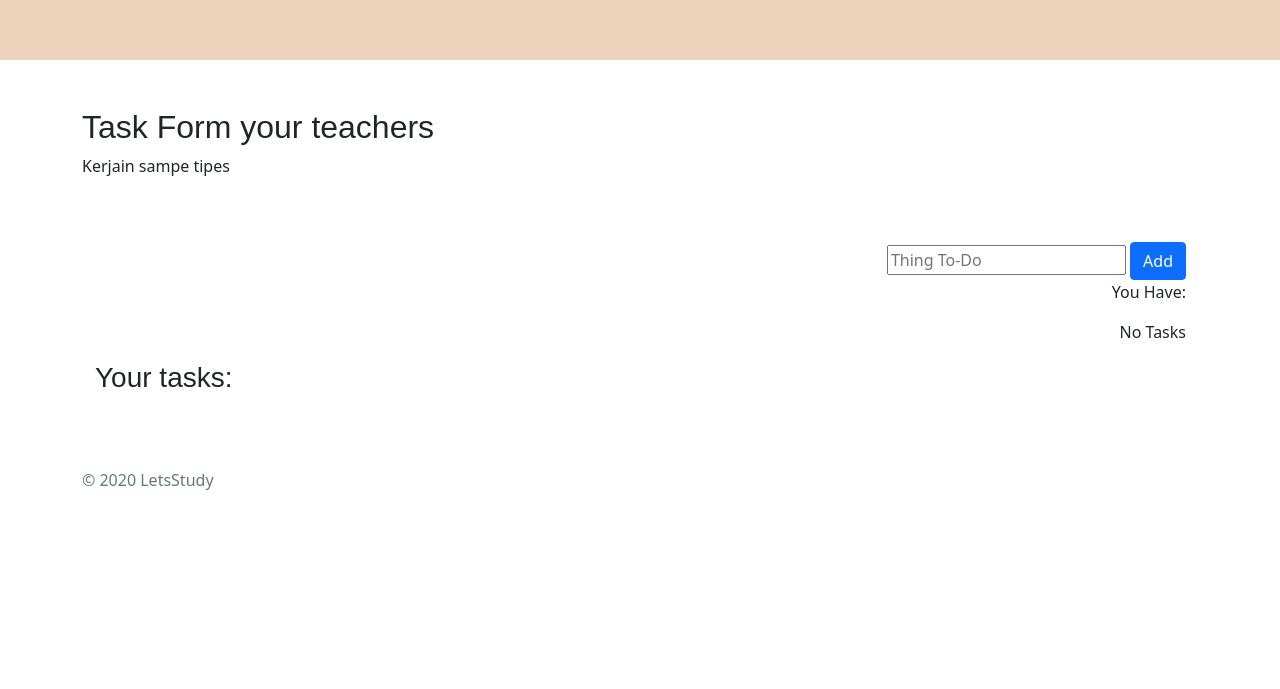
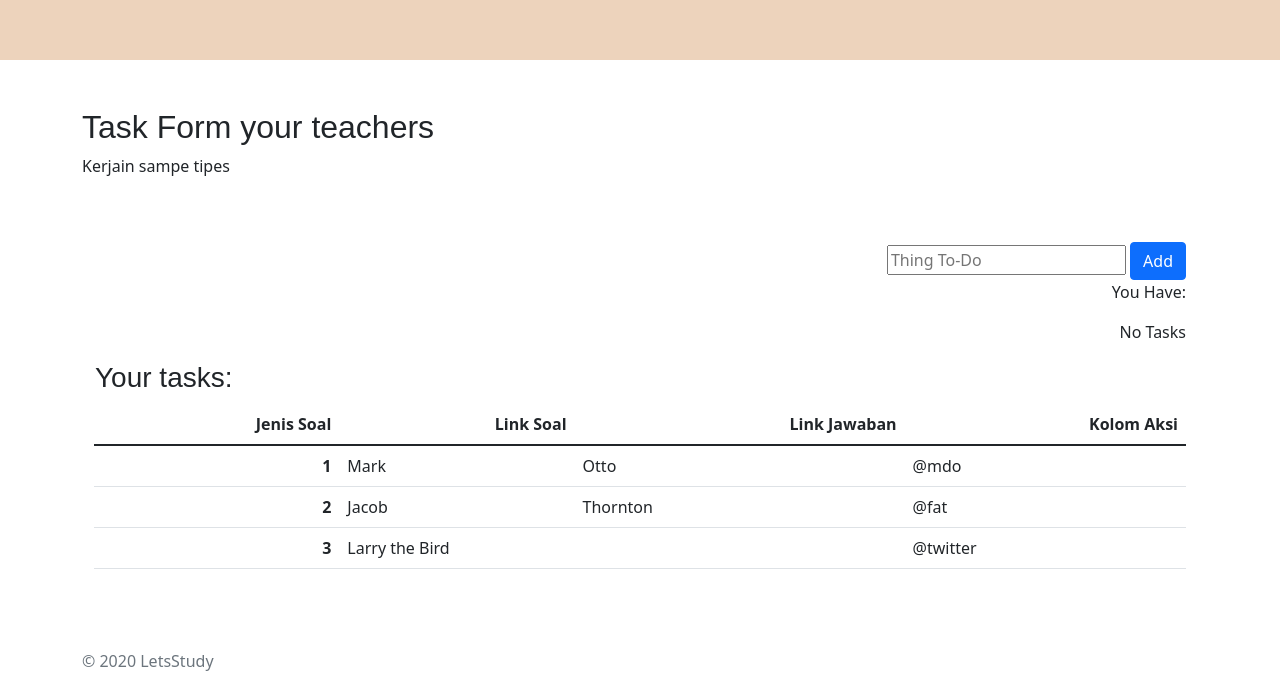
Before and after one commit to harsyah-nail-lathif/letsstudy, a website: page HomeWork/homework.html in a window 1280 px wide. Shown: the part 740-1429 px from the top of the page. Before the commit the page ends 1248 px from the top, so only its background shows below. Drawn offline with nearby package versions, Linux system fonts and the light colour scheme.

Commit message:
asdfghjkl

```diff
--- a/HomeWork/homework.html
+++ b/HomeWork/homework.html
@@ -89,14 +89,10 @@
                         <p>Kerjain sampe tipes</p>
                     </div>
 
+
+
                     <div class="container">
                         <div class="row mb-5 mt-2 d-flex justify-content-center g-5">
-
-
-                            <!-- <div class="title">
-                                <h1>Oh Crud!</h1>
-                                <p>Things I forgot to do:</p>
-                            </div> -->
 
                         <div id="insertfield" class="form">
                             <form action="javascript:void(0);" method="POST" onsubmit="app.Add()">
@@ -112,6 +108,36 @@
                             </tr>
                                 <tbody id="tasks">
                                 </tbody>
+
+                                <table class="table">
+                                    <thead>
+                                      <tr>
+                                        <th scope="col">Jenis Soal</th>
+                                        <th scope="col">Link Soal</th>
+                                        <th scope="col">Link Jawaban</th>
+                                        <th scope="col">Kolom Aksi</th>
+                                      </tr>
+                                    </thead>
+                                    <tbody>
+                                      <tr>
+                                        <th scope="row">1</th>
+                                        <td>Mark</td>
+                                        <td>Otto</td>
+                                        <td>@mdo</td>
+                                      </tr>
+                                      <tr>
+                                        <th scope="row">2</th>
+                                        <td>Jacob</td>
+                                        <td>Thornton</td>
+                                        <td>@fat</td>
+                                      </tr>
+                                      <tr>
+                                        <th scope="row">3</th>
+                                        <td colspan="2">Larry the Bird</td>
+                                        <td>@twitter</td>
+                                      </tr>
+                                    </tbody>
+                                  </table>
                             </table>
                         </div>
 
@@ -135,9 +161,9 @@
                                             <button type="button" class="btn btn-success">Selesai</button>
                                     </div>
                                 </div>
-                            </div> -->
+                            </div>
 
-                            <!-- <div class="col-md-6 col-lg-5 d-flex align-items-stretch mb-5 mb-lg-0">
+                            <div class="col-md-6 col-lg-5 d-flex align-items-stretch mb-5 mb-lg-0">
                                 <div class="icon-box" data-aos="fade-up" data-aos-delay="100">
                                     <h4 class="title d-flex justify-content-center">
                                         <p>Bahasa Inggris</p>
@@ -178,8 +204,8 @@
                                     </div>
                                 </div>
                             </div>
-                        </div> -->
-
+                        </div>
+                         -->
                     </div>
                 </div>
             </section>
```
